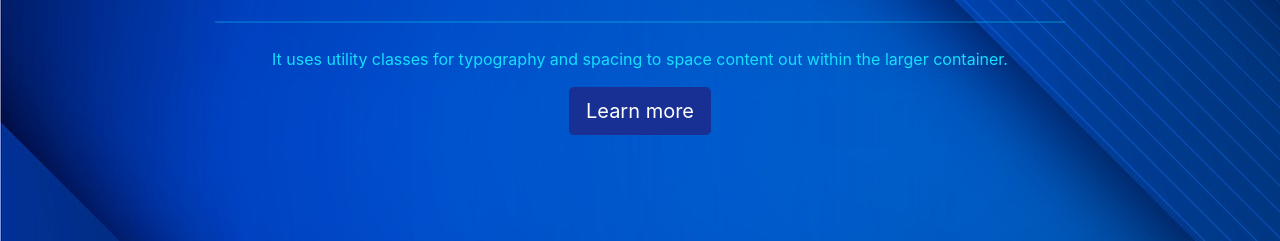
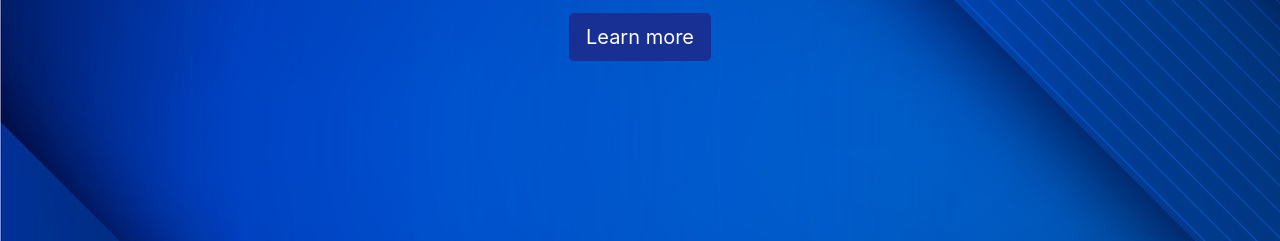
Before and after one commit to herman1908/finalprojectfix, a plain HTML site: page index.html in a window 1280 px wide. Shown: the part 559-800 px from the top of the page. Drawn offline with nearby package versions, Linux system fonts and the light colour scheme.

Commit message:
Update index.html

```diff
--- a/index.html
+++ b/index.html
@@ -49,16 +49,14 @@
       </div>
     </nav>
     <header id="home">
-      <div class="jumbotron jumbotron-fluid text-center">
+      <section class="jumbotron jumbotron-fluid text-center">
         <div class="container">
           <img src="images/pas_foto_edt.png" alt="Herman Robo" width="200" class="rounded-circle img-thumbnail" />
           <h1 class="display-4">Hello, world!</h1>
           <p class="lead">This is a simple hero unit, a simple jumbotron-style component for calling extra attention to featured content or information.</p>
-          <hr class="my-4" />
-          <p>It uses utility classes for typography and spacing to space content out within the larger container.</p>
           <a class="btn btn-primary btn-lg" href="#portfolio" role="button">Learn more</a>
         </div>
-      </div>
+      </section>
     </header>
     <svg xmlns="http://www.w3.org/2000/svg" viewBox="0 0 1440 320">
       <path
```
